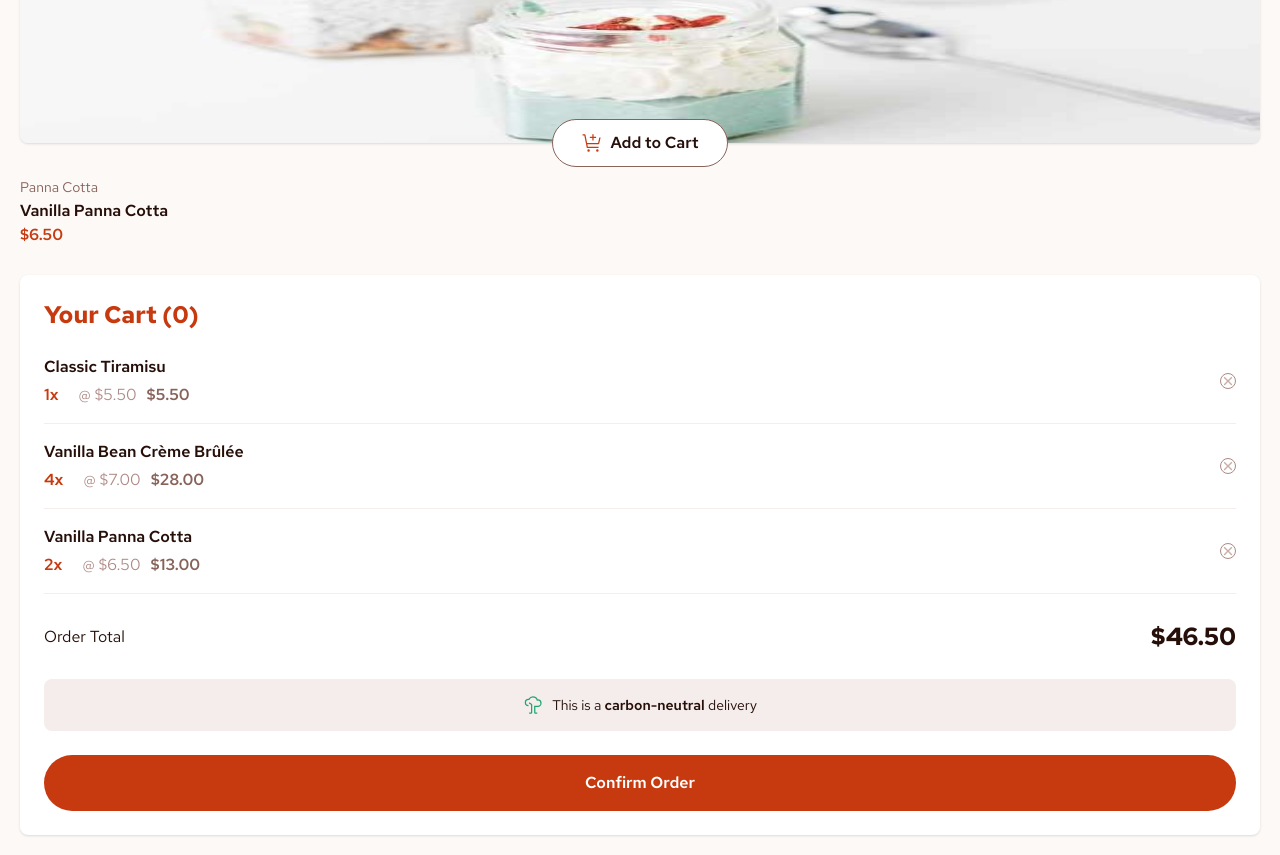
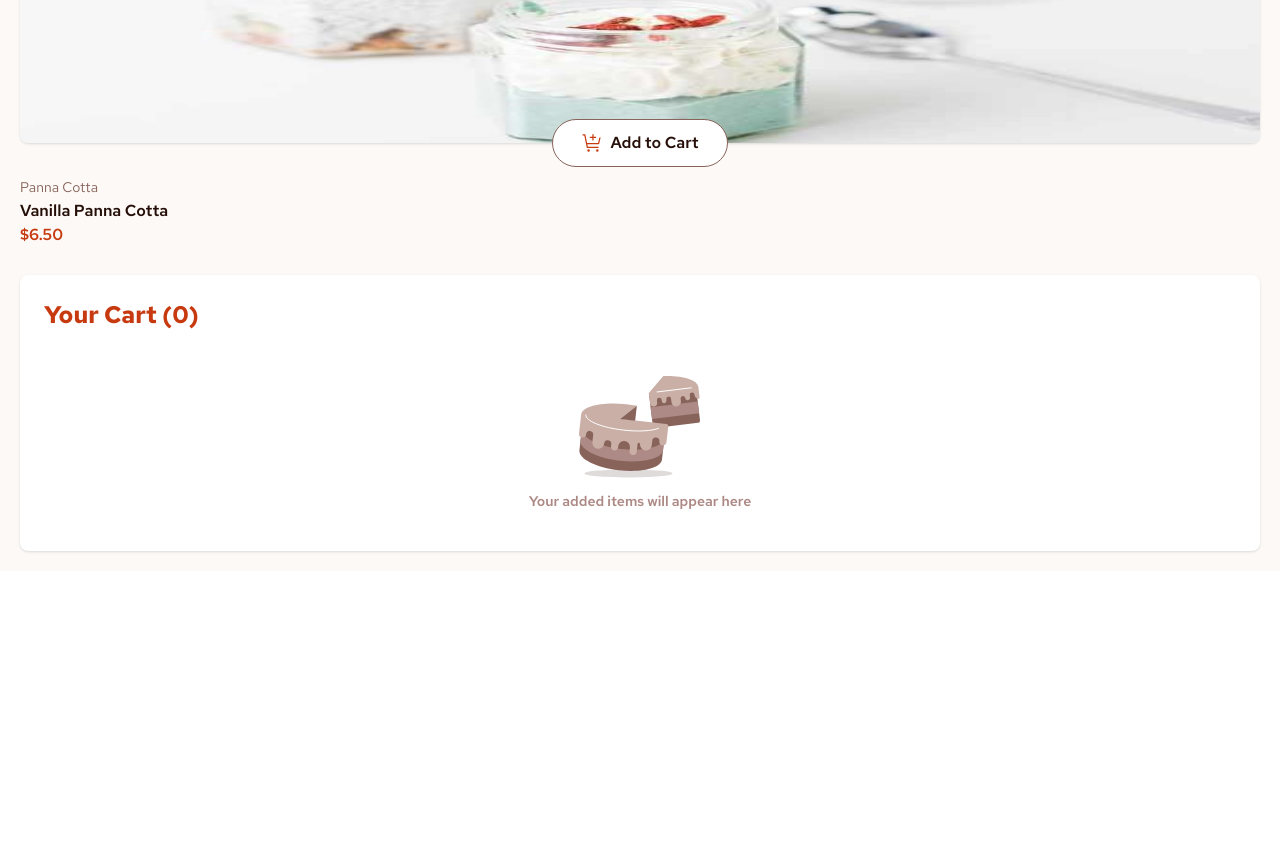
Before and after one commit to vitorgabrielgg/desserts, a Next.js app: page / in a window 1280 px wide. Shown: the part 3250-4105 px from the top of the page. After the commit the page ends 3821 px from the top, so only its background shows below. Built offline with nearby package versions, Linux system fonts and the light colour scheme.

Commit message:
feat: add the empty cart component

```diff
--- a/src/components/cart/Cart/index.tsx
+++ b/src/components/cart/Cart/index.tsx
@@ -1,6 +1,7 @@
 import { CarbonNeutral } from "../CarbonNeutral";
 import { CartItem } from "../CartItem";
 import { ConfirmOrderButton } from "../ConfirmOrderButton";
+import { EmptyCart } from "../EmptyCart";
 import { OrderTotal } from "../OrderTotal";
 
 export const Cart = () => {
@@ -8,7 +9,9 @@
     <section className="bg-white mt-7 px-6 py-6 shadow rounded-lg">
       <h2 className="text-red_color font-bold text-2xl">Your Cart (0)</h2>
 
-      <ul className="mt-2">
+      <EmptyCart />
+
+      {/* <ul className="mt-2">
         <CartItem name="Classic Tiramisu" price={5.5} quantity={1} />
         <CartItem name="Vanilla Bean Crème Brûlée" price={7.0} quantity={4} />
         <CartItem name="Vanilla Panna Cotta" price={6.5} quantity={2} />
@@ -16,7 +19,7 @@
 
       <OrderTotal totalPrice={46.5} />
       <CarbonNeutral />
-      <ConfirmOrderButton />
+      <ConfirmOrderButton /> */}
     </section>
   );
 };
--- /dev/null
+++ b/src/components/cart/EmptyCart/index.tsx
@@ -0,0 +1,13 @@
+import Image from "next/image";
+import emptyCartIllustration from "../../../../public/images/illustration-empty-cart.svg";
+
+export const EmptyCart = () => {
+  return (
+    <div className="flex flex-col items-center pt-8 pb-4">
+      <Image src={emptyCartIllustration} alt="Empty cart illustration" />
+      <p className="text-rose-400 font-semibold text-sm">
+        Your added items will appear here
+      </p>
+    </div>
+  );
+};
```
